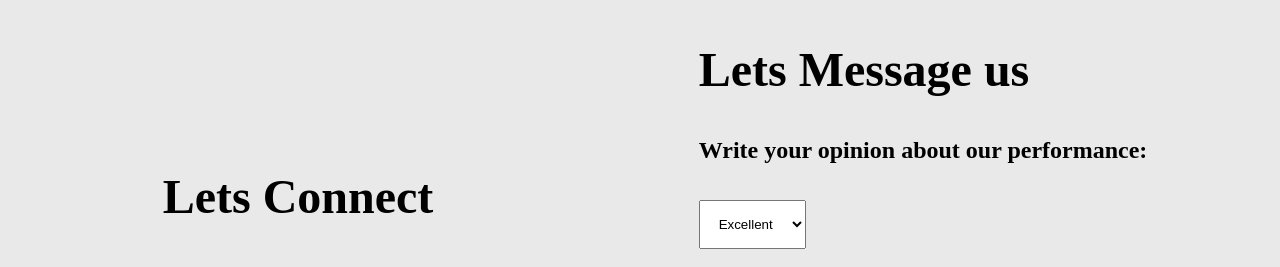
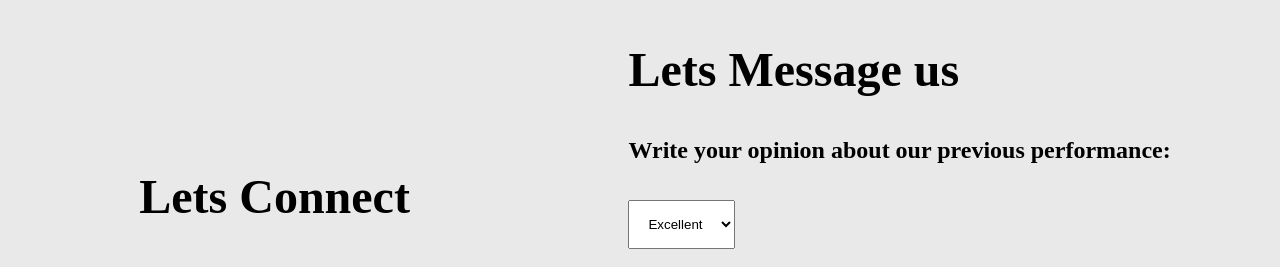
Before and after one commit to tahmid456/flower-shop-portfolio-website, a plain HTML site: page index.html in a window 1280 px wide. Shown: the part 3440-3707 px from the top of the page. Drawn offline with Linux system fonts and the light colour scheme.

Commit message:
Final website is created with an optional (contact-section)

```diff
--- a/index.html
+++ b/index.html
@@ -173,7 +173,7 @@
 
     <h2 class="contact-title">Lets Message us</h2>
 
-    <h2>Write your opinion about our performance:</h2> <br> <br>
+    <h2>Write your opinion about our previous performance:</h2> <br> <br>
 
     <select name="" id="">
 
```
